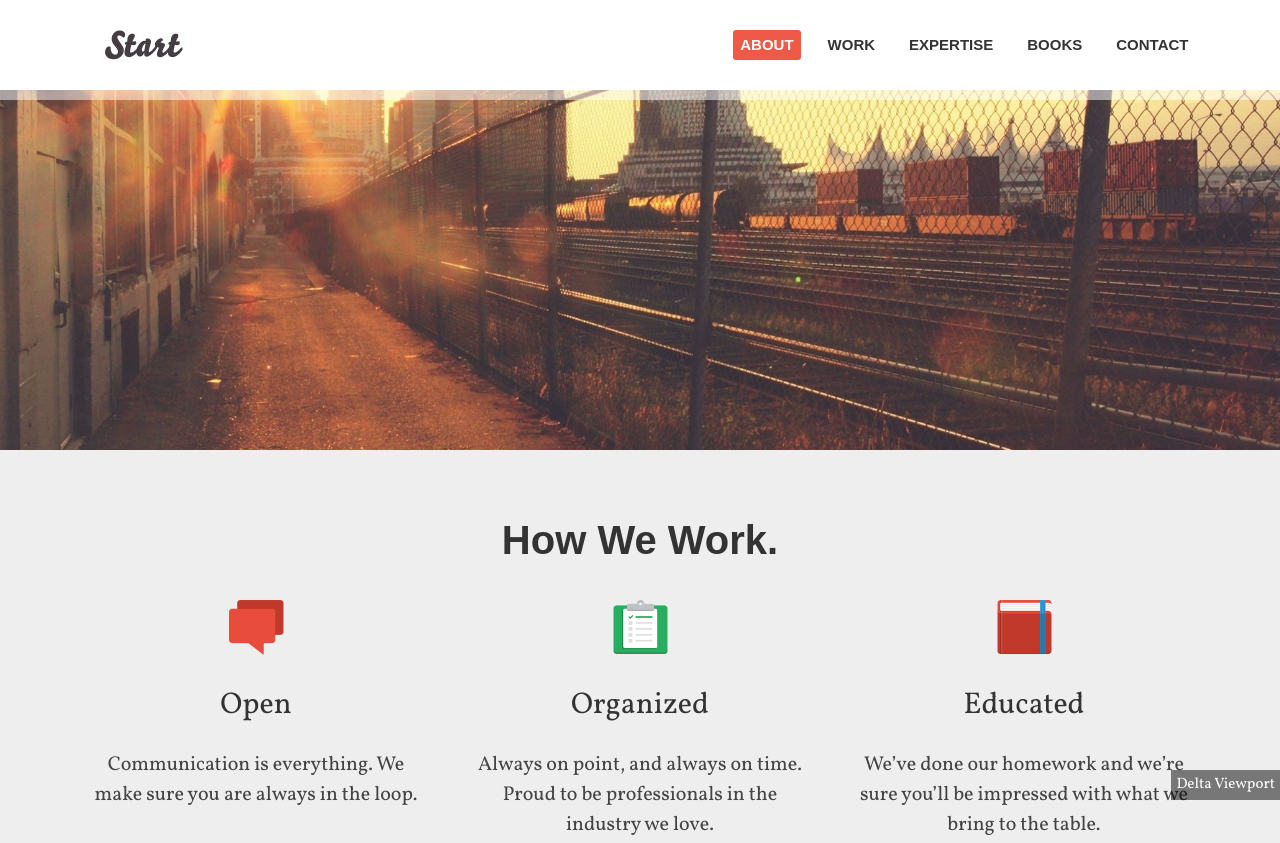
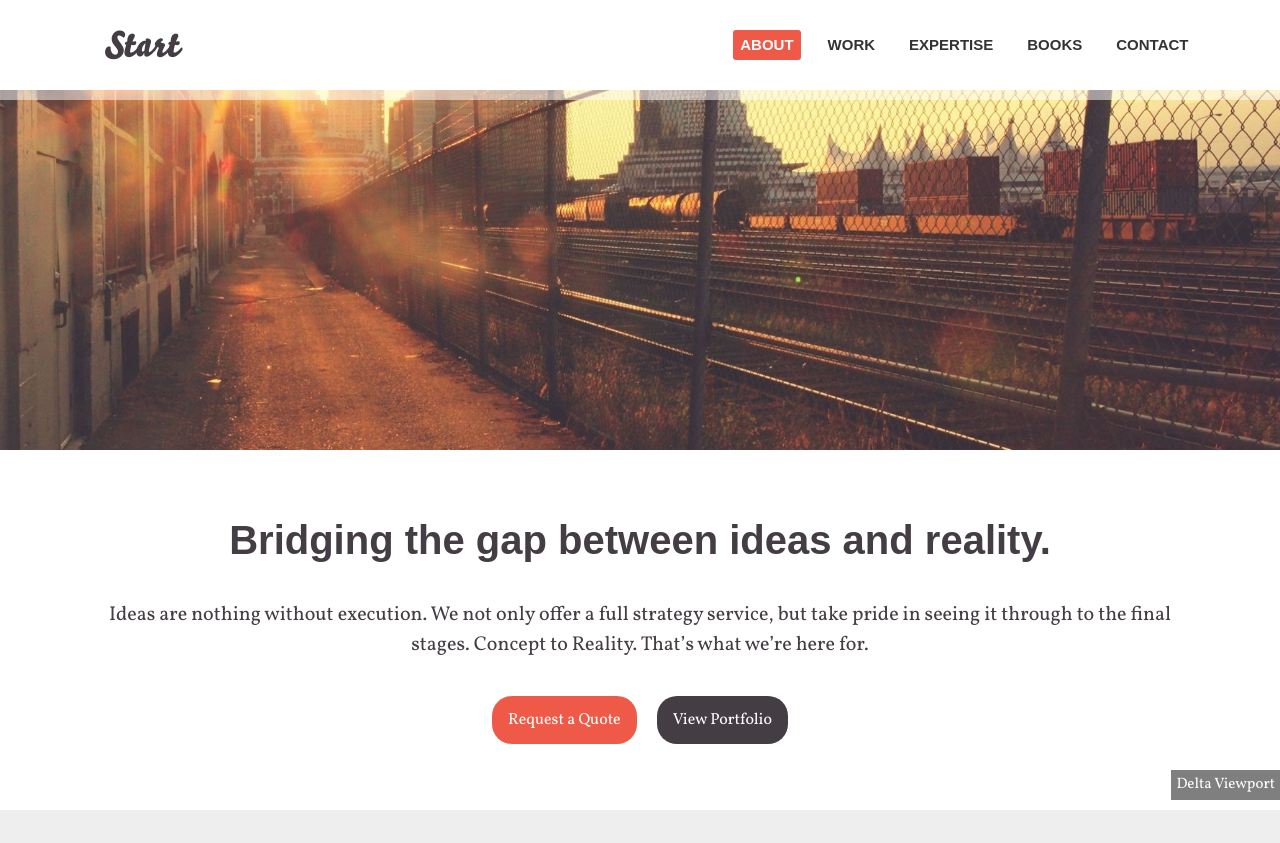
Before and after one commit to nait-dmit/DMIT2033, a plain HTML site: page instructor-examples/Module 3 - Responsive Web Design/[Project] Start Web Design Responsive Template/index.html in a window 1280 px wide. Shown: the top 843 px of the page. Drawn offline with Linux system fonts and the light colour scheme.

Commit message:
start project -- added intro section

```diff
--- a/instructor-examples/Module 3 - Responsive Web Design/[Project] Start Web Design Responsive Template/index.html
+++ b/instructor-examples/Module 3 - Responsive Web Design/[Project] Start Web Design Responsive Template/index.html
@@ -37,6 +37,15 @@
     </div>
   </nav>
   <header></header>
+
+  <section class="intro">
+    <div class="container">
+      <h1>Bridging the gap between ideas and reality.</h1>
+      <p>Ideas are nothing without execution. We not only offer a full strategy service, but take pride in seeing it through to the final stages. Concept to Reality. That’s what we’re here for.</p>
+      <a class="button button-primary" href="#">Request a Quote</a>
+      <a class="button button-default" href="#">View Portfolio</a>
+    </div>
+  </section>
 
   <section class="process">
     <div class="container">
--- a/instructor-examples/Module 3 - Responsive Web Design/[Project] Start Web Design Responsive Template/stylesheets/_baseline-grid.sass
+++ b/instructor-examples/Module 3 - Responsive Web Design/[Project] Start Web Design Responsive Template/stylesheets/_baseline-grid.sass
@@ -53,7 +53,6 @@ h1, h2, h3, h4, h5, h6
   margin: 0
   font-family: $sans-serif-family
   font-weight: 900
-  color: #333
 
 
 h1
@@ -63,8 +62,7 @@ h1
 
 
 p
-  margin: 1.5rem 0
-  color: #444
+  margin: 1.5em 0
 
 
 section.process h2
--- a/instructor-examples/Module 3 - Responsive Web Design/[Project] Start Web Design Responsive Template/stylesheets/style.sass
+++ b/instructor-examples/Module 3 - Responsive Web Design/[Project] Start Web Design Responsive Template/stylesheets/style.sass
@@ -11,6 +11,7 @@
 
 
 $brand-primary: #ee5a47
+$brand-dark-neutral: #443d43
 
 @import baseline-grid
 
--- a/instructor-examples/Module 3 - Responsive Web Design/[Project] Start Web Design Responsive Template/stylesheets/viewports/_alpha.sass
+++ b/instructor-examples/Module 3 - Responsive Web Design/[Project] Start Web Design Responsive Template/stylesheets/viewports/_alpha.sass
@@ -1,6 +1,11 @@
 /* TODO: remove this before launch */
 .viewport-label::before
   content: "Alpha Viewport"
+
+
+// ------------------------------------------------------ Elements
+body
+  color: $brand-dark-neutral
 
 .row
   margin-left: -1em
@@ -18,11 +23,31 @@
 
 p
   margin: 0
-  margin-bottom: 1em
+  margin-bottom: 1.5em
 
   &:last-child
     margin-bottom: 0
 
+.button
+  display: inline-block
+  padding: 0.75em 1em
+  margin-top: 0.375em
+  margin-bottom: 0.375em
+  font-size: 0.8em
+  line-height: 1.5
+  text-decoration: none
+  border-radius: 20px
+
+  &.button-default
+    color: #fff
+    background: $brand-dark-neutral
+
+  &.button-primary
+    color: #fff
+    background: $brand-primary
+
+
+// ------------------------------------------------------ Contexts
 
 body > header
   height: 15em
@@ -45,7 +70,7 @@ body > nav
   a
     display: inline-block
     padding: 0em 0.5em
-    font-family: Arial, sans-serif
+    font-family: $sans-serif-family
     font-weight: bold
     font-size: 0.75em
     color: #333
@@ -55,7 +80,7 @@ body > nav
 
   .brand
     width: 4em
-    font-family: "Vollkorn", georgia, serif
+    font-family: $serif-family
     font-size: 1em
     line-height: 3em
     text-transform: none
@@ -73,10 +98,22 @@ body.landing-page > nav li:first-child a
   border-radius: 3px
 
 
+body > section
+  padding: 3em 0
+
+section.intro
+  text-align: center
+  background: fade-out(#fff, 0)
+
+.intro
+  .button
+    margin-left: 0.5em
+    margin-right: 0.5em
+    vertical-align: middle
+
 section.process
   text-align: center
   background: fade-out(#eeeeee, 0)
-  padding: 3em 0
 
 .process .icon
   display: none
```
Also changed, not shown: instructor-examples/Module 3 - Responsive Web Design/[Project] Start Web Design Responsive Template/stylesheets/style.css.
